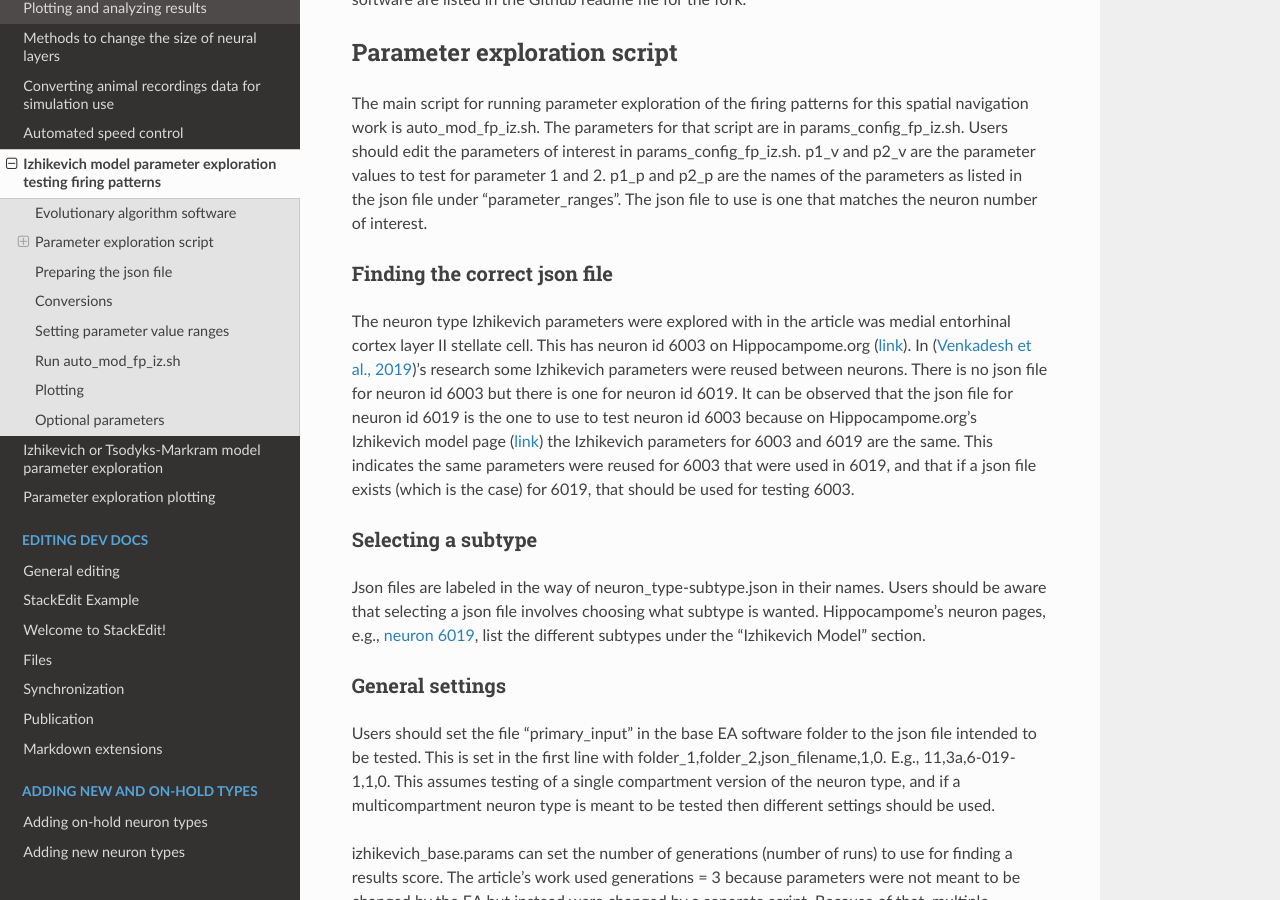
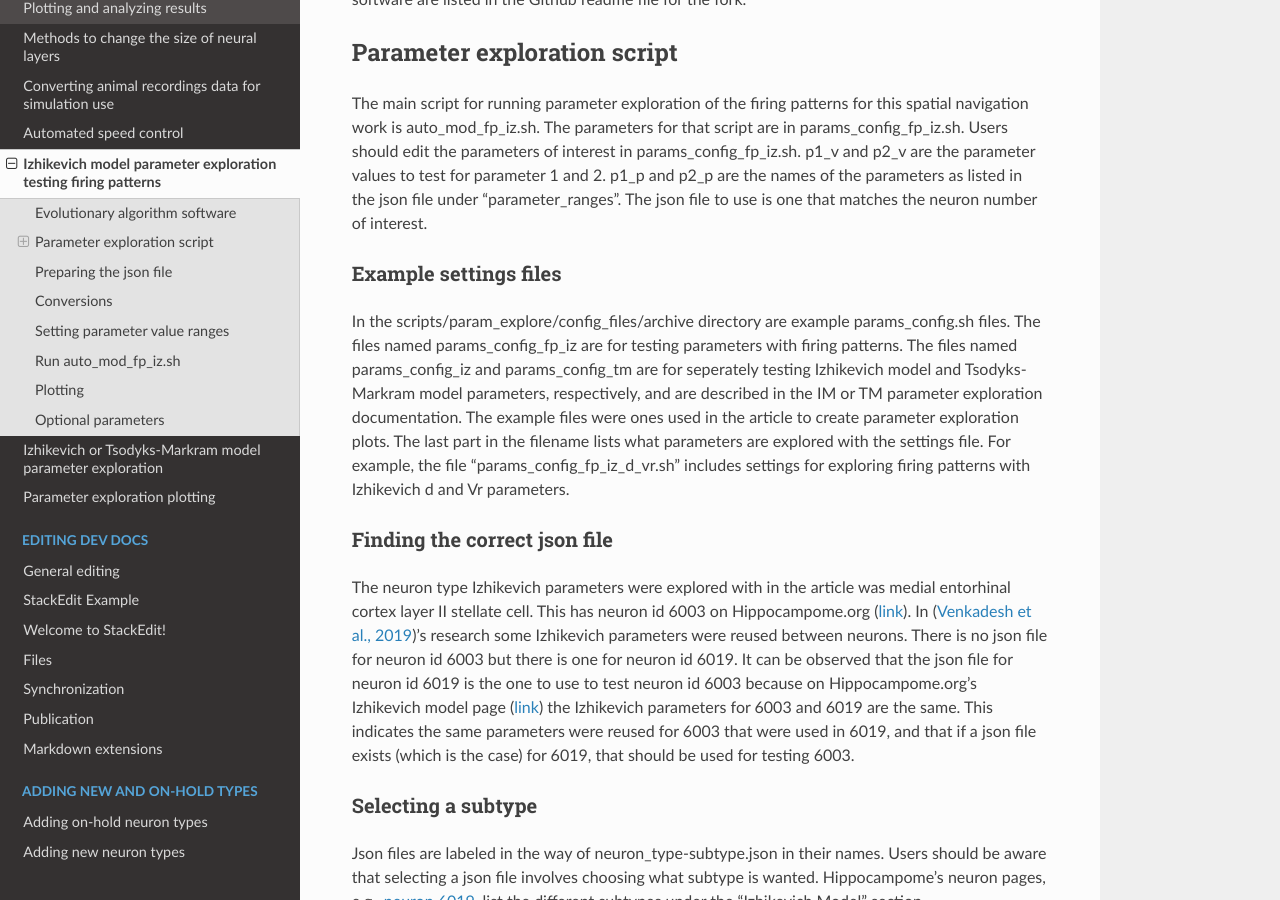
Before and after one commit to Hippocampome-Org/hco_dev_docs, a Sphinx documentation site: the page built from docs/spatial_nav/param_explore_iz_fp.md, in a window 1280 px wide and 900 px high, scrolled down 601 px. Built offline with Sphinx 7.4.7 and the Read the Docs theme 2.0.0, drawn with Linux system fonts in a browser that asks for light colours.

Commit message:
updated spatial nav sim docs

```diff
--- a/docs/spatial_nav/param_explore_iz_fp.md
+++ b/docs/spatial_nav/param_explore_iz_fp.md
@@ -12,6 +12,10 @@ A fork of the EA software has been created to assist with this work and it is av
 ## Parameter exploration script
 
 The main script for running parameter exploration of the firing patterns for this spatial navigation work is auto_mod_fp_iz.sh. The parameters for that script are in params_config_fp_iz.sh. Users should edit the parameters of interest in params_config_fp_iz.sh. p1_v and p2_v are the parameter values to test for parameter 1 and 2. p1_p and p2_p are the names of the parameters as listed in the json file under "parameter_ranges". The json file to use is one that matches the neuron number of interest.
+
+### Example settings files
+
+In the scripts/param_explore/config_files/archive directory are example params_config.sh files. The files named params_config_fp_iz are for testing parameters with firing patterns. The files named params_config_iz and params_config_tm are for seperately testing Izhikevich model and Tsodyks-Markram model parameters, respectively, and are described in the IM or TM parameter exploration documentation. The example files were ones used in the article to create parameter exploration plots. The last part in the filename lists what parameters are explored with the settings file. For example, the file "params_config_fp_iz_d_vr.sh" includes settings for exploring firing patterns with Izhikevich d and Vr parameters.
 
 ### Finding the correct json file
 
```
Also changed, not shown: docs/spatial_nav/change_network_size.md (+1 -1 lines), docs/spatial_nav/field_wrapping.md (+1 -1 lines), docs/spatial_nav/param_explore_iz_or_tm.md (+4 -0 lines).
